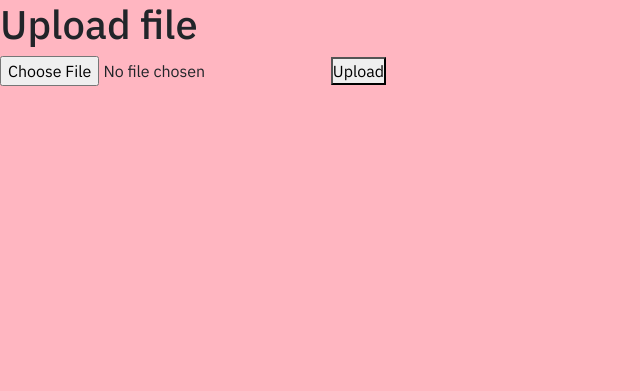
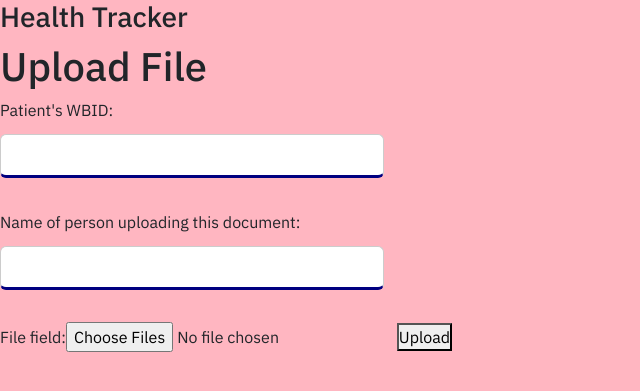
Before and after one commit to amograo24/hpe2022, a Django app: page /upload in a window 1280 px wide. Shown: the top 391 px of the page, without its empty margins (0-640 px from the left). Run offline with Django 3.2, Linux system fonts and the light colour scheme; a user stored in the database is signed in; tables that the repository leaves empty hold one stand-in row (values such as "Sample post"); parts of the project's set-up code (start-up, migrations or seed data) failed here and were passed over.

Commit message:
yayy file thing works

```diff
--- a/health_tracker/forms.py
+++ b/health_tracker/forms.py
@@ -29,5 +29,5 @@ class LoginForm(forms.Form):
 
 class UploadDocForm(forms.Form):
     patient = forms.CharField(max_length=16,label="Patient's WBID",required=True,widget=forms.TextInput(attrs={"type":"number"}),validators=[MinLengthValidator(16)])
-    vendor_name = form.CharField(max_length=200,label="Name of person uploading this document",required=False)
-    file_field = forms.FileField(widget=forms.ClearableFileInput(attrs={'multiple': True}),required=True)
+    vendor_name = forms.CharField(max_length=200,label="Name of person uploading this document",required=True)
+    file_field = forms.FileField(widget=forms.ClearableFileInput(attrs={'multiple': True}),required=False)
--- a/health_tracker/templates/health_tracker/file_upload.html
+++ b/health_tracker/templates/health_tracker/file_upload.html
@@ -14,12 +14,13 @@
     </div>
     <form method='POST' action="{% url 'upload_file' %}" enctype="multipart/form-data">
         {% csrf_token %}
-        <label for="document">Upload Document</label>
+        {{form}}
+        <!-- <label for="document">Upload Document</label>
         <input type="file" name ='document'>
         <label for="wbid">Patient's WBID</label>
         <input type="number" name="wbid" required>
         <label for="vendor">Name of person uploading this document</label>
-        <input type="text" name="vendor"></input>
+        <input type="text" name="vendor"></input>-->
         <button type="submit">Upload</button>
     </form>
 
--- a/health_tracker/views.py
+++ b/health_tracker/views.py
@@ -30,15 +30,27 @@ def upload_file(request):
         # uploaded_file=request.FILES.get('document')
         form=UploadDocForm(request.POST)
         files=request.FILES.getlist('file_field')
-        if form.is_valid():
+        print("files",files)
+        if form.is_valid() and files:
             patient=form.cleaned_data['patient']
+            patient=Patients.objects.get(wbid=patient)
             # check if patient exists, and whether he is related to doctor
             vendor_name=form.cleaned_data['vendor_name']
+            # files=request.FILES.getlist('file_field')
+            print(request.FILES)
             for file in files:
                 fs = FileSystemStorage()
-                f = fs.save(f"{patient.user.username}/{uploaded_file.name}", uploaded_file)
+                f = fs.save(f"{patient.person.username}/{file.name}", file)
+                print(f)
+        else:
+            return render(request,"health_tracker/file_upload.html", {
+                "message":"You must upload atleast 1 file!",
+                "form":form
+            })
 
-    return render(request, "health_tracker/forms_test.html", context=ctx)
+    return render(request, "health_tracker/file_upload.html",{
+        "form":UploadDocForm()
+    })
 
 # def upload_file(request):
 #     if not request.user.is_authenticated:
@@ -86,10 +98,9 @@ def login_view(request):
             return render(request,"health_tracker/login.html", {
                 "form":form
             })
-    else:
-        return render(request, "health_tracker/login.html",{
-            "form":LoginForm()
-        })
+    return render(request, "health_tracker/login.html",{
+        "form":LoginForm()
+    })
 
 def logout_view(request):
     logout(request)
```
